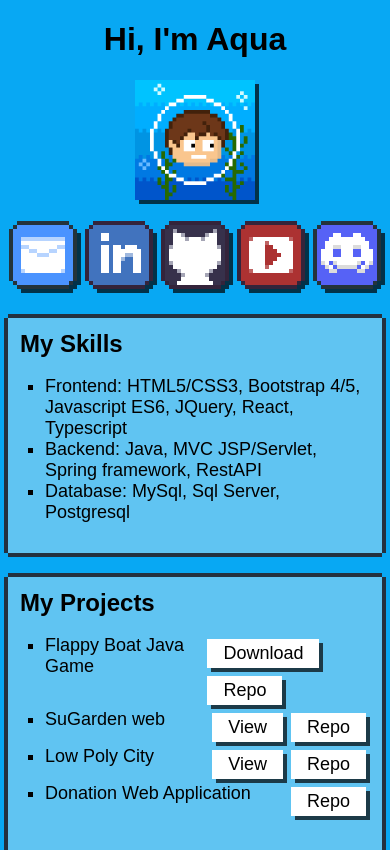
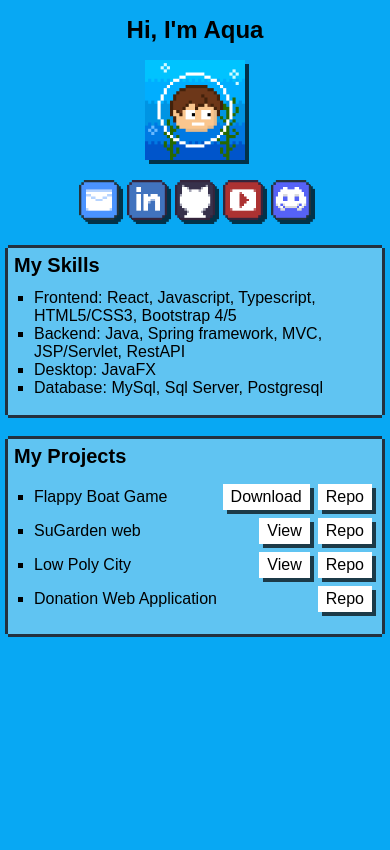
Before and after one commit to aquapaka/aquapaka.github.io, a React (Create React App) app: page / in a window 390 px wide. Built offline with nearby package versions, Linux system fonts and the light colour scheme; a web font is replaced by a local one.

Commit message:
Fixing mobile view

```diff
--- a/src/App.tsx
+++ b/src/App.tsx
@@ -28,17 +28,18 @@ const links: Link[] = [
     {image: linkedinIcon, url: "https://www.linkedin.com/in/aquapaka/", text: "linkedin.com/in/aquapaka/"},
     {image: githubIcon, url: "https://github.com/aquapaka", text: "github.com/aquapaka"},
     {image: youtubeIcon, url: "https://www.youtube.com/aquapaka", text: "youtube.com/aquapaka"},
-    {image: discordIcon, url: "https://discord.gg/ybu9ssM2PX", text: "Tree housenpm"}
+    {image: discordIcon, url: "https://discord.gg/ybu9ssM2PX", text: "My discord user"}
 ];
 
 const skills: string[] = [
-    "Frontend: HTML5/CSS3, Bootstrap 4/5, Javascript ES6, JQuery, React, Typescript",
-    "Backend: Java, MVC JSP/Servlet, Spring framework, RestAPI",
+    "Frontend: React, Javascript, Typescript, HTML5/CSS3, Bootstrap 4/5",
+    "Backend: Java, Spring framework, MVC, JSP/Servlet, RestAPI",
+    "Desktop: JavaFX",
     "Database: MySql, Sql Server, Postgresql"
 ];
 
 const projects: Project[] = [
-    {name: "Flappy Boat Java Game", websiteUrl: "", downloadUrl: "https://github.com/aquapaka/flappy-boat-javafx/releases/download/release/flappy-boat-javafx-1.0.jar", repositoryUrl: "https://github.com/aquapaka/flappy-boat-javafx"},
+    {name: "Flappy Boat Game", websiteUrl: "", downloadUrl: "https://github.com/aquapaka/flappy-boat-javafx/releases/download/release/flappy-boat-javafx-1.0.jar", repositoryUrl: "https://github.com/aquapaka/flappy-boat-javafx"},
     {name: "SuGarden web", websiteUrl: "https://aquapaka.github.io/sugarden-webapp/", downloadUrl: "", repositoryUrl: "https://github.com/aquapaka/sugarden-webapp"},
     {name: "Low Poly City", websiteUrl: "https://aquapaka.github.io/three-ts-city/", downloadUrl: "", repositoryUrl: "https://github.com/aquapaka/three-ts-city"},
     // {name: "Simple Quiz", websiteUrl: "https://aquapaka.github.io/quiz-react-ts/", downloadUrl: "", repositoryUrl: "https://github.com/aquapaka/quiz-react-ts"},
--- a/src/styles/App.styles.ts
+++ b/src/styles/App.styles.ts
@@ -4,7 +4,7 @@ import styled, {createGlobalStyle} from 'styled-components';
 import GnuUnifontFull from './fonts/GnuUnifontFull.woff2';
 
 type Props = {
-    secretTheme: boolean
+  secretTheme: boolean
 }
 
 export const GlobalStyle = createGlobalStyle<Props>`
@@ -25,15 +25,25 @@ export const GlobalStyle = createGlobalStyle<Props>`
 
   * {
     font-family: 'GnuUnifontFull', sans-serif;
-    font-size: 18px;
+    font-size: 16px;
   }
 
   h1 {
-    font-size: 32px;
+    font-size: 28px;
   }
 
   h2 {
-    font-size: 24px;
+    font-size: 22px;
+  }
+
+  @media screen and (max-width: 500px) {
+    h1 {
+      font-size: 24px;
+    }
+
+    h2 {
+      font-size: 20px;
+    }
   }
 `
 
--- a/src/styles/Avatar.styles.ts
+++ b/src/styles/Avatar.styles.ts
@@ -8,4 +8,10 @@ export const Wrapper = styled.div`
   img {
     width: 120px;
   }
+
+  @media screen and (max-width: 500px) {
+    img {
+      width: 100px;
+    }
+  }
 `;
--- a/src/styles/InformationBox.styles.ts
+++ b/src/styles/InformationBox.styles.ts
@@ -19,22 +19,21 @@ type Props = {
 }
 
 export const Wrapper = styled.div<Props>`
-  & {
   position: relative;
   opacity: 0;
   left: 400px;
   background: ${props => props.secretTheme ? "#fcda96" : "#60c4f2"};
   margin: 24px auto;
   padding: 12px;
-    -webkit-box-shadow: 0 4px var(#23313f), 0px -4px var(#23313f), 4px 0px var(#23313f), -4px 0px var(#23313f);
-    box-shadow: 0 4px #23313f, 0px -4px #23313f, 4px 0px #23313f, -4px 0px #23313f;
+  -webkit-box-shadow: 0 3px var(#23313f), 0px -3px var(#23313f), 3px 0px var(#23313f), -3px 0px var(#23313f);
+  box-shadow: 0 3px #23313f, 0px -3px #23313f, 3px 0px #23313f, -3px 0px #23313f;
   max-width: 800px;
   -webkit-animation: ${slideIn} 0.5s ease-out ${props => props.animationDelay}s forwards ${props => props.isLoading ? "pause" : "running"};
   animation: ${slideIn} 0.5s ease-out ${props => props.animationDelay}s forwards ${props => props.isLoading ? "pause" : "running"};
-  }
 
   ul {
-    padding: 0 0 0 25px;
+    padding: 0 0 0 20px;
+    margin: 12px 0;
   }
 
   li {
@@ -44,4 +43,8 @@ export const Wrapper = styled.div<Props>`
   h2 {
     margin: 0;
   }
+
+  @media screen and (max-width: 500px) {
+    padding: 6px;
+  }
 `;
--- a/src/styles/ProjectBox.styles.ts
+++ b/src/styles/ProjectBox.styles.ts
@@ -4,5 +4,6 @@ export const ProjectItem = styled.li`
   & {
     display: flex;
     justify-content: space-between;
+    align-items: center;
   }
 `;
--- a/src/styles/SocialMediaLinks.styles.ts
+++ b/src/styles/SocialMediaLinks.styles.ts
@@ -13,6 +13,12 @@ export const Wrapper = styled.div`
   }
 
   img {
-    width: 68px;
+    width: 55px;
+  }
+
+  @media screen and (max-width: 500px) {
+    img {
+      width: 40px;
+    }
   }
 `;
--- a/src/styles/Utils.styles.ts
+++ b/src/styles/Utils.styles.ts
@@ -36,4 +36,8 @@ export const DropShadowNormalButton = styled.a`
     filter: drop-shadow(2px 2px rgba(0, 0, 0, 0.7));
     transform: translate(2px, 2px);
   }
+
+  @media screen and (max-width: 500px) {
+    padding: 4px 8px;
+  }
 `;
```
Lines whose indentation alone changed are shown as unchanged.
